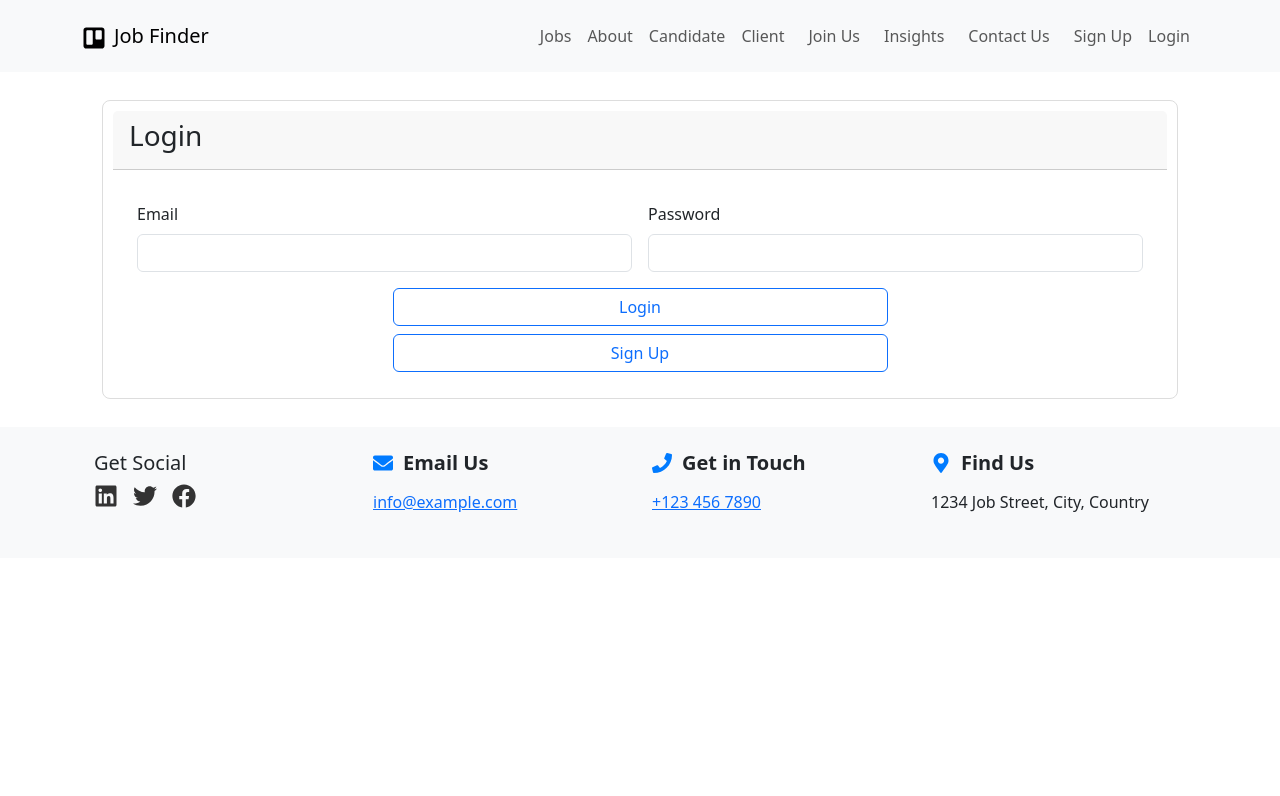
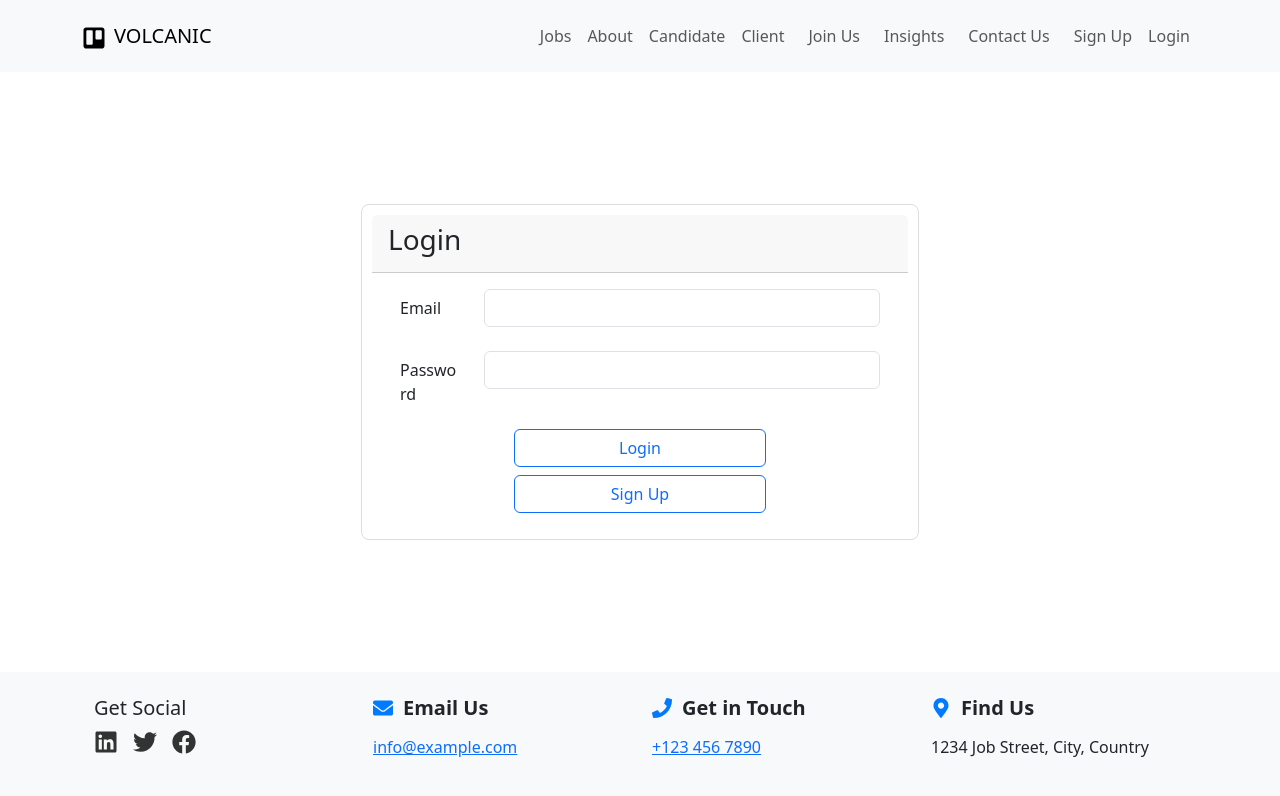
Before and after one commit to Kirtika1409/my-application, a React (Create React App) app: page /login in a window 1280 px wide. Shown: the top 796 px of the page. Built offline with nearby package versions, Linux system fonts and the light colour scheme.

Commit message:
Adjust footer alignment

```diff
--- a/src/App.css
+++ b/src/App.css
@@ -1,4 +1,3 @@
-/* General Styles */
 body, html {
   height: 100%;
   margin: 0;
@@ -17,7 +16,7 @@ body, html {
   background-size: cover;
   background-position: center;
   background-repeat: no-repeat;
-  padding-bottom: 50px; /* Extra space for the content */
+  padding-bottom: 50px; /* Add extra space for the content */
 }
 
 .search-section {
@@ -33,12 +32,13 @@ body, html {
 .search-section .btn {
   height: 50px;
   font-size: 1.2rem;
+    min-width: fit-content;
 }
 
 .jobs-section {
   background: rgba(255, 255, 255, 0.9);
   padding: 50px 0;
-  min-height: 75vh;
+  max-height: 100vh;
 }
 
 .jobs-section h2 {
@@ -53,19 +53,18 @@ body, html {
 .slick-slide img {
   width: 100%;
   height: auto; /* Maintain aspect ratio */
-  max-height: 200px; /* Control the height of the images */
-  object-fit: cover; /* Cover the slider area without distortion */
+  max-height: 200px; /* Control image height */
+  object-fit: cover;
 }
 
 .slick-prev, .slick-next {
-  z-index: 1; /* Ensure navigation arrows are on top of images */
+  z-index: 1; /* Put navigation top of images */
 }
 
 .slick-dots {
-  bottom: 10px; /* Position dots closer to the bottom */
+  bottom: 10px; /* Put dot closer to the bottom */
 }
 
-/* Footer Styles */
 .footer-section {
   background-color: #f8f9fa;
   padding: 20px;
@@ -76,12 +75,12 @@ body, html {
   margin-bottom: 15px;
   font-weight: bold;
   display: flex;
-  align-items: center; /* Align items vertically */
+  align-items: center; /* Align vertically */
 }
 
 .footer-icon {
   margin-right: 10px; /* Space between icon and text */
-  color: #007bff; /* Icon color */
+  color: #007bff;
 }
 
 .footer-item {
@@ -90,11 +89,11 @@ body, html {
 
 .footer-content {
   display: flex;
-  flex-direction: column; /* Stack heading and text vertically */
+  flex-direction: column; /* Put heading and text vertically */
 }
 
 .footer-text {
-  margin: 0; /* Remove default margin */
+  margin: 0;
 }
 
 .social-icons {
@@ -104,7 +103,7 @@ body, html {
 }
 
 .social-icons a {
-  color: #333; /* Icon color */
+  color: #333;
   text-decoration: none; /* Remove underline from links */
 }
 
@@ -119,5 +118,12 @@ body, html {
 }
 
 .navbar-nav .nav-link.active {
-  font-weight: bold; /* Optional: Highlight active link */
+  font-weight: bold;
 }
+
+.job-footer {
+  flex: 1;
+  display: flex;
+  flex-direction: column;
+  min-height: 75vh;
+}
--- a/src/App.js
+++ b/src/App.js
@@ -22,7 +22,7 @@ function App() {
           <Container>
             <Navbar.Brand as={Link} to="/">
               <FaTrello style={{ marginRight: '8px', fontSize: '1.5rem' }} />
-              Job Finder
+              VOLCANIC
             </Navbar.Brand>
             <Navbar.Toggle aria-controls="basic-navbar-nav" />
             <Navbar.Collapse id="basic-navbar-nav">
@@ -31,7 +31,7 @@ function App() {
                 <Nav.Link as={Link} to="/about">About</Nav.Link>
                 <Nav.Link >Candidate</Nav.Link>
                 <Nav.Link >Client</Nav.Link>
-                <Nav.Link as={Link} to="/join-us">
+                <Nav.Link as={Link}>
                   <Joinus />
                 </Nav.Link>
                 <Nav.Link as={Link} to="/insights">Insights</Nav.Link>
@@ -45,7 +45,6 @@ function App() {
           </Container>
         </Navbar>
 
-        {/* Define Routes */}
         <Routes>
           <Route path="/" element={
             <div className="content-section">
--- a/src/components/About.js
+++ b/src/components/About.js
@@ -1,24 +1,33 @@
 import React from "react";
 import "slick-carousel/slick/slick.css";
 import "slick-carousel/slick/slick-theme.css";
-import "bootstrap/dist/css/bootstrap.min.css"; // Ensure Bootstrap is imported
-import about from "../assets/aboutus.jpg"
-import { FaLanguage, FaBook, FaPersonBooth} from "react-icons/fa";
+import "bootstrap/dist/css/bootstrap.min.css";
+import about from "../assets/aboutus.jpg";
+import { FaLanguage, FaBook, FaPersonBooth } from "react-icons/fa";
 
 const About = () => {
   return (
+    <div className="job-footer">
       <div class="card mb-4">
         <div class="row g-0">
           <div class="col-md-3">
-      <img src={about} class="img-fluid rounded-start" alt="about"/>
+            <img src={about} class="img-fluid rounded-start" alt="about" />
           </div>
           <div class="col-md-8">
             <div class="card-body">
               <h3 class="card-title">About Us</h3>
-        <p class="card-text">We are looking for a Credentialing Coordinator to join our team and oversee administrative tasks dealing with our health facility’s credentialing.
-            Credentialing Coordinator responsibilities include maintaining and verifying files and tracking the expiration of certifications throughout the organization.
-            Ultimately, you will work with different departments across our organization to ensure staff members have the necessary accreditations needed throughout the year.</p>
-            <br/><br/>
+              <p class="card-text">
+                We are looking for a Credentialing Coordinator to join our team
+                and oversee administrative tasks dealing with our health
+                facility’s credentialing. Credentialing Coordinator
+                responsibilities include maintaining and verifying files and
+                tracking the expiration of certifications throughout the
+                organization. Ultimately, you will work with different
+                departments across our organization to ensure staff members have
+                the necessary accreditations needed throughout the year.
+              </p>
+              <br />
+              <br />
               <div className="d-flex justify-content-center">
                 <div className="icon-container mx-5">
                   <FaLanguage size={50} />
@@ -37,7 +46,7 @@ const About = () => {
           </div>
         </div>
       </div>
-
+    </div>
   );
 };
 
--- a/src/components/Insight.js
+++ b/src/components/Insight.js
@@ -1,11 +1,12 @@
 import React from "react";
-import "../styles/insight.css"; // Import CSS for hover effect
+import "../styles/insight.css";
 import insight2 from "../assets/insight2.jpg";
 import insight3 from "../assets/insight3.jpg";
 
 const Insight = () => {
 
   return (
+    <div className="job-footer">
     <div className="row row-cols-1 row-cols-md-2 g-4">
       <div className="col">
         <div className="card">
@@ -43,6 +44,7 @@ const Insight = () => {
       </div>
 
     </div>
+    </div>
   );
 };
 
--- a/src/components/Jobs.js
+++ b/src/components/Jobs.js
@@ -82,7 +82,7 @@ const Jobs = () => {
   ];
 
   return (
-    <div className="App">
+    <div className="job-footer">
       {loading ? (
         <div className="d-flex justify-content-center my-5">
           <div className="spinner-border text-primary" role="status">
@@ -90,7 +90,6 @@ const Jobs = () => {
           </div>
         </div>
       ) : (
-        <div className="content-wrap">
           <div className="jobs-section">
             <h2 className="text-center mb-4">Featured Job Opportunities</h2>
             <Slick {...settings}>
@@ -109,7 +108,6 @@ const Jobs = () => {
               ))}
             </Slick>
           </div>
-        </div>
       )}
     </div>
   );
--- a/src/components/Login.js
+++ b/src/components/Login.js
@@ -1,12 +1,12 @@
-import React, { useState} from "react";
-import { useNavigate } from 'react-router-dom';
+import React, { useState } from "react";
+import { useNavigate } from "react-router-dom";
 
 const Login = () => {
   const [showAlert, setShowAlert] = useState(false);
   const navigate = useNavigate();
 
   const onClickSignUp = () => {
-    navigate('/signup');
+    navigate("/signup");
   };
 
   const onClickSignIn = (e) => {
@@ -14,8 +14,9 @@ const Login = () => {
     setShowAlert(true);
   };
   return (
-    <div className="container my-2">
-      <div className="card">
+    <div className="job-footer justify-content-center">
+      <div className="container my-4 d-flex justify-content-center align-items-center">
+        <div className="card w-50">
           <div className="card-header">
             <h3>Login</h3>
           </div>
@@ -26,28 +27,48 @@ const Login = () => {
                 <p>You successfully signed in!</p>
               </div>
             )}
-          <form className="row g-3">
-            <div className="col-md-6">
-              <label htmlFor="email" className="form-label">
+            <div class="mb-4 row">
+              <label for="staticEmail" class="col-sm-2 col-form-label">
                 Email
               </label>
-              <input type="email" className="form-control" id="email" />
+              <div class="col-sm-10">
+                <input
+                  type="text"
+                  class="form-control"
+                  id="staticEmail"
+                />
               </div>
-            <div className="col-md-6">
-              <label htmlFor="password" className="form-label">
+            </div>
+            <div class="mb-3 row">
+              <label for="inputPassword" class="col-sm-2 col-form-label">
                 Password
               </label>
-              <input type="password" className="form-control" id="password" />
+              <div class="col-sm-10">
+                <input
+                  type="password"
+                  class="form-control"
+                  id="inputPassword"
+                />
               </div>
+            </div>
+
             <div class="d-grid gap-2 col-6 mx-auto">
-              <button class="btn btn-outline-primary" type="button" onClick={onClickSignIn}>
+              <button
+                class="btn btn-outline-primary"
+                type="button"
+                onClick={onClickSignIn}
+              >
                 Login
               </button>
-              <button class="btn btn-outline-primary" type="button" onClick={onClickSignUp}>
+              <button
+                class="btn btn-outline-primary"
+                type="button"
+                onClick={onClickSignUp}
+              >
                 Sign Up
               </button>
             </div>
-          </form>
+          </div>
         </div>
       </div>
     </div>
--- a/src/components/SignUp.js
+++ b/src/components/SignUp.js
@@ -9,6 +9,7 @@ const SignUp = () => {
 
     }
   return (
+    <div className="job-footer">
     <div className="container my-2">
       <div className="card">
         <div className="card-header">
@@ -67,6 +68,7 @@ const SignUp = () => {
         </div>
       </div>
     </div>
+    </div>
   );
 };
 
```
Lines whose indentation alone changed are shown as unchanged.
